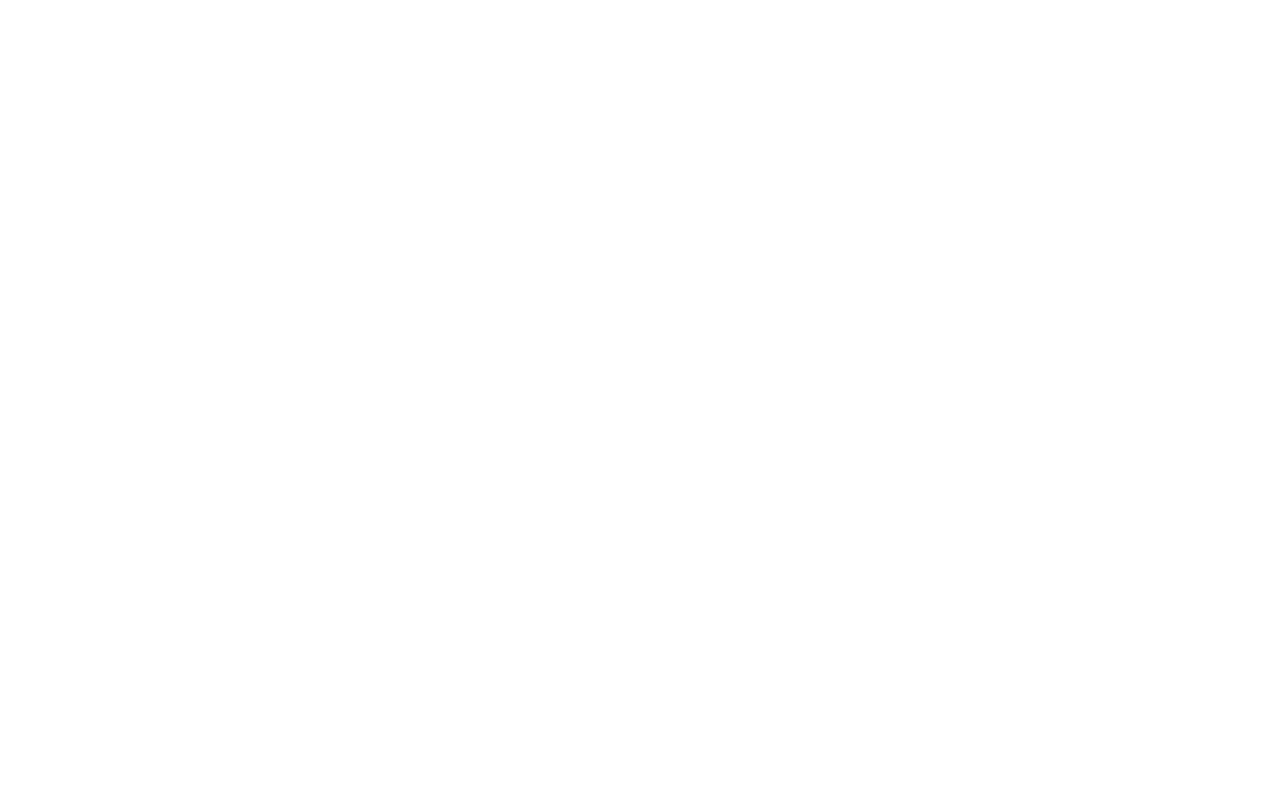
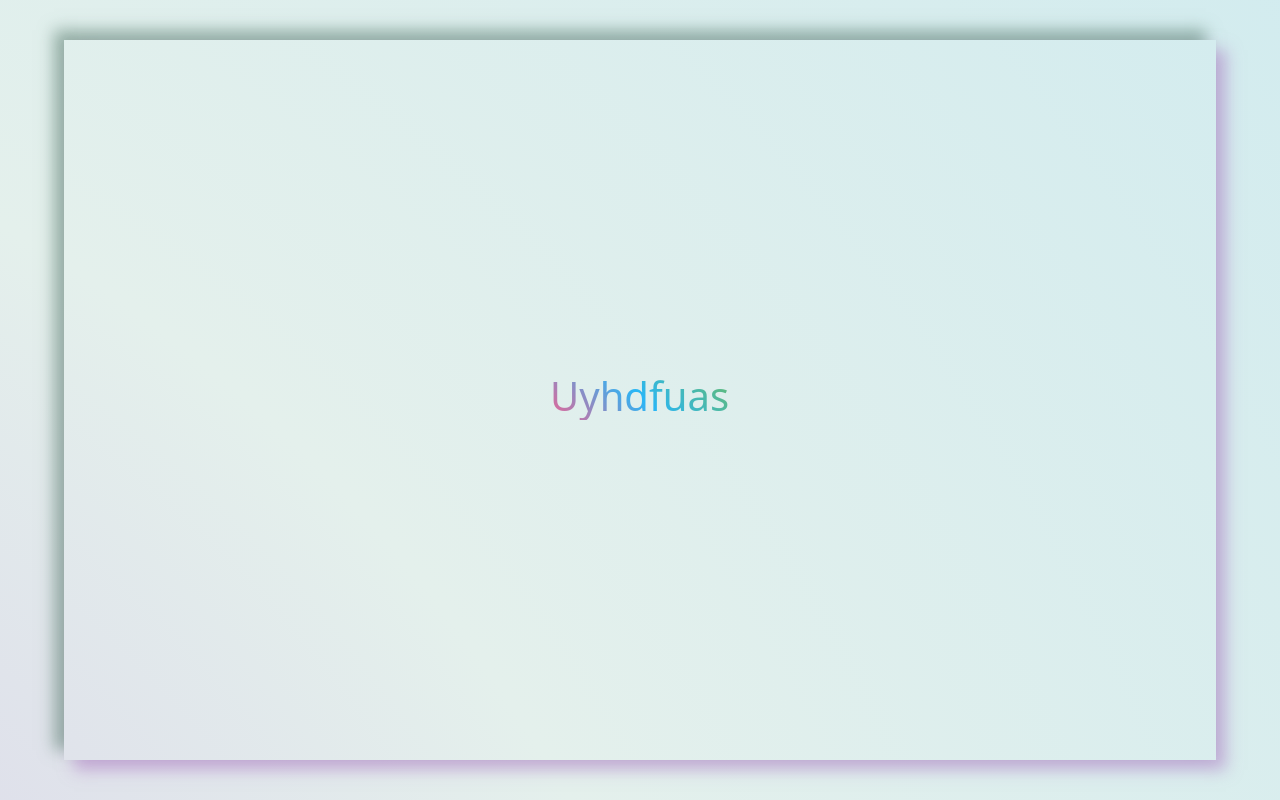
Before and after one commit to tabishaikh710/Pencilry, a React (Vite) app: page /illustrator-welcome/IllustratorQuesForm in a window 1280 px wide. Before the commit this address had no page. Built offline with nearby package versions, Linux system fonts and the light colour scheme.

Commit message:
paging styling

```diff
--- a/src/App.jsx
+++ b/src/App.jsx
@@ -9,6 +9,7 @@ import PostJob from './pages/PostAjob'; // Ensure you have this component
 import ProfileCompletionPage from '../src/pages/ProfileCompletionPage';
 import ClientWelcomePage from './pages/ClientWelcomePage';
 import IllustratorWelcomePage from './pages/IllustratorWelcomePage';
+import IllustratorQuestionForm from './pages/illustratorQuestionForm';
 import './style/headings.css'
 
 function App() {
@@ -28,6 +29,8 @@ function App() {
         <Route path="/profile-completion" element={<ProfileCompletionPage />} />
         <Route path="/client-welcome" element={<ClientWelcomePage />} />
         <Route path="/illustrator-welcome" element={<IllustratorWelcomePage />} />
+        <Route path="/illustrator-welcome/IllustratorQuesForm" element={<IllustratorQuestionForm />} />
+
 
         {/* Add other routes as needed */}
       </Routes>
--- a/src/components/globalComponents/pageing.jsx
+++ b/src/components/globalComponents/pageing.jsx
@@ -0,0 +1,17 @@
+import { useState } from "react";
+import  style  from "../../style/paging.module.css";
+// const [currentTab, setCurrentTab]=useState("")
+function paging() {
+
+    return(
+<>
+<div className={style.container}>
+    <h1>uyhdfuas</h1>
+
+</div>
+
+</>
+
+    )
+}
+export default paging;
--- a/src/pages/IllustratorWelcomePage.jsx
+++ b/src/pages/IllustratorWelcomePage.jsx
@@ -8,7 +8,7 @@ function IllustratorWelcomePage() {
 
     e.preventDefault();
 
-    navigate('/profile-completion');
+    navigate('/illustrator-question-form');
 
   }
 
--- a/src/pages/illustratorQuestionForm.jsx
+++ b/src/pages/illustratorQuestionForm.jsx
@@ -1,13 +1,12 @@
-import peging from '../components/globalComponents/pageing'
+import Paging from '../components/globalComponents/pageing';
 
-function illustratorQuestionForm() {
+function IllustratorQuestionForm() {
+  return (
+    <>
+      <Paging />
 
-
-return(
-  <paging/>
-)
-
-
+    </>
+  );
 }
 
-export default illustratorQuestionForm;
+export default IllustratorQuestionForm;
--- /dev/null
+++ b/src/style/paging.module.css
@@ -0,0 +1,14 @@
+.container {
+    min-height: 90vh; /* Ensures the container spans the full height of the viewport */
+    width: 90%; /* Ensures the container spans the full width of the viewport */
+    display: flex; /* Enables Flexbox layout */
+    justify-content: center; /* Centers content horizontally (X-axis) */
+    align-items: center; /* Centers content vertically (Y-axis) */
+    margin: auto; /* Ensures there's no extra margin on the container */
+    box-sizing: border-box; /* Ensures padding and border are included in width/height */
+
+    margin-top: 5vh; /* Adds a top margin of 5% viewport height */
+
+    /* Adding linear gradient-like box shadow */
+    box-shadow: 10px 10px 15px #a871c182, -10px -10px 15px #567a6c8c; /* Simulates a gradient shadow */
+}
```
